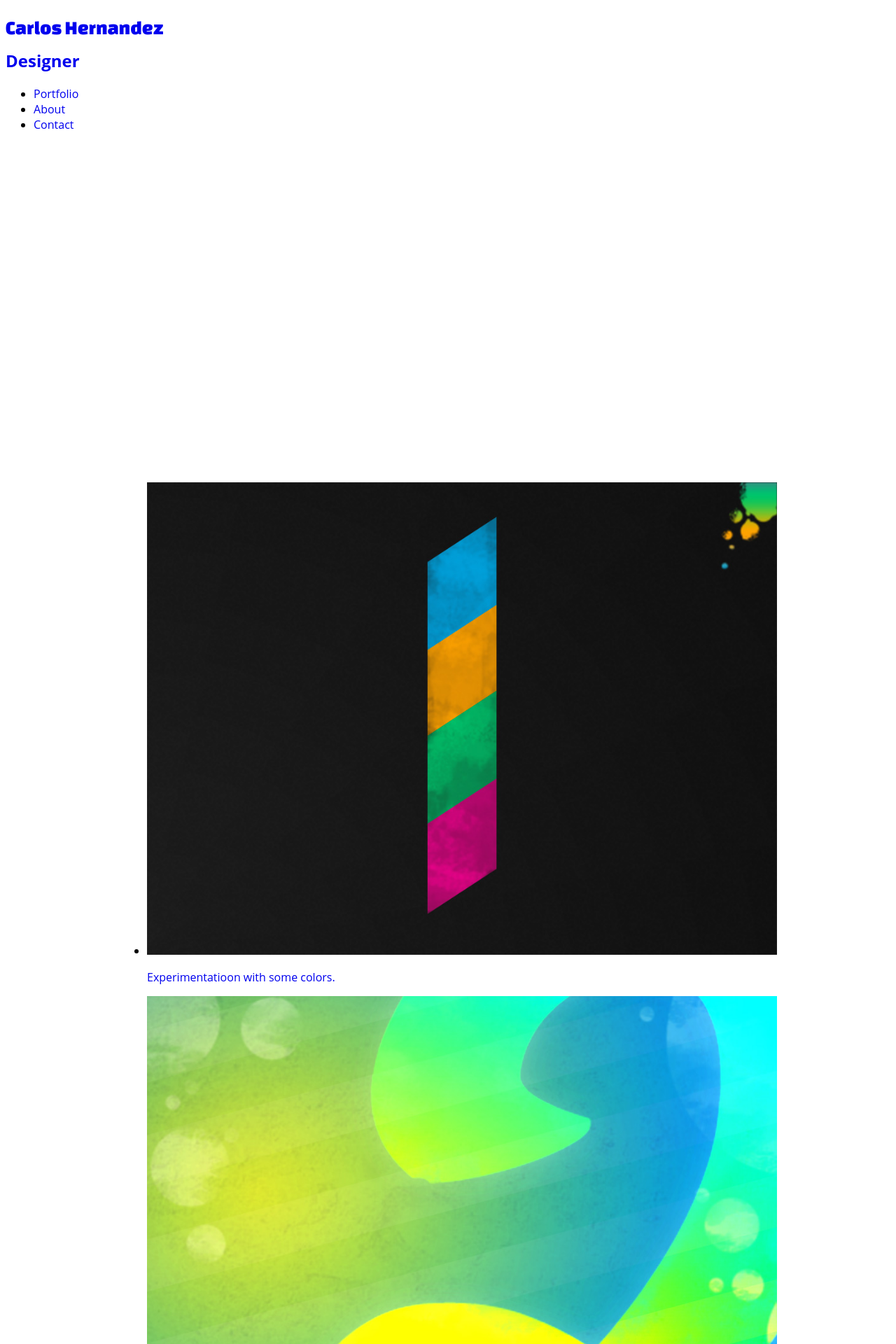
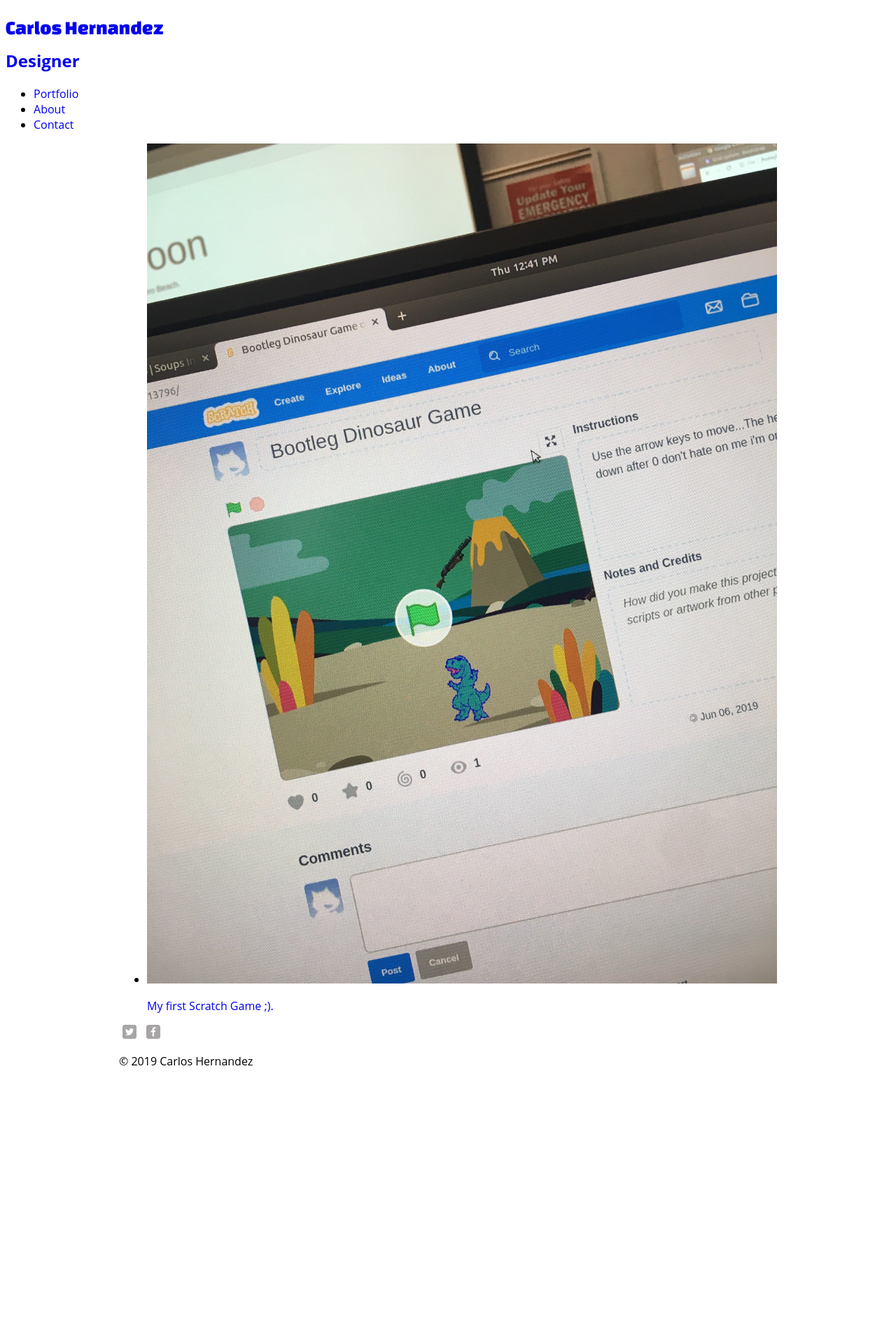
Before and after one commit to Carlitoesss/Portfolio, a PHP site: page /portfolio.html in a window 1280 px wide. Shown: the top 1920 px of the page at 70% size. After the commit the page ends 1522 px from the top, so only its background shows below. Run offline with PHP 8.4, Linux system fonts and the light colour scheme.

Commit message:
added images and reconstructed the portfolio html

```diff
--- a/CSS/main.css
+++ b/CSS/main.css
@@ -10,7 +10,7 @@ a {
 
 #wrapper {
     max-width: 940px;
-    margin: 500px auto 1000px auto;
+    margin: 0 auto 0 auto;
     /* margin-top: 0;
     margin-bottom: 0;
     margin-right: auto;
--- a/about.html
+++ b/about.html
@@ -29,7 +29,7 @@
     <section>
             <img src="img/Image from iOS.jpg" alt="picture of Carlitoes" class="profile-photo">
             <h3>About</h3>
-            <p>Hi, I'm Carlitoes! This is my Designer Portfolio where I share all of my favorite work. When I'm not designing things, I enjoy exercising, playing video games, drinking good Beers and more.</p>
+            <p>Hi, I'm Carlitoes! This is my Designer Portfolio where I share all of my favorite work. When I'm not designing things, I enjoy exercising, playing video games, eating, sleeping and more.</p>
             <p>If you'd like to follow me on Instagram, my username is <a href="https://www.instagram.com/wavy.carlitoes/" target="blank">@wavy.carlitoes</a></p>
     </section>
 
--- a/portfolio.html
+++ b/portfolio.html
@@ -29,35 +29,11 @@
         <section>
             <ul>
                 <li>
-                    <a href="img/numbers-01.jpg" target="blank">
-                        <img src="img/numbers-01.jpg" alt="image of different colors">
-                        <p>Experimentatioon with some colors.</p>
+                    <a href="https://scratch.mit.edu/projects/315313796/" target="blank">
+                    <img src="img/Image from iOS.jpg" alt="Scratch Game" class="project-photo">
+                        <p>My first Scratch Game ;).</p>
                     </a>
                 </li>
-                <li>
-                    <a href="img/numbers-02.jpg" target="blank">
-                        <img src="img/numbers-02.jpg" alt="Plain with blending modes in photoshop">
-                        <p>Experimentation with some colors and textures.</p>
-                    </a>
-                </li>
-                <li>
-                    <a href="img/numbers-06.jpg" target="blank">
-                        <img src="img/numbers-06.jpg" alt="image of number 6">
-                        <p> Creating an 80's Style</p>
-                    </a>
-                </li>
-                <li>
-                    <a href="img/numbers-09.jpg" target="blank">
-                        <img src="img/numbers-09.jpg" alt="image of number 9">
-                        <p>Drips using photoshop.</p>
-                    </a>
-                </li>
-                <li>
-                        <a href="img/numbers-12.jpg" target="blank">
-                            <img src="img/numbers-12.jpg" alt="image of number 12">
-                            <p>Creating shapes using repetition.</p>
-                        </a>
-                    </li>
             </ul>
         </section>
 
```
Also changed, not shown: img/Fifth Content.png (added), img/First Content.png (added), img/Fourth Content.png (added), img/Image from iOS.jpg, img/Second Content.png (added), img/Third Content.png (added).
